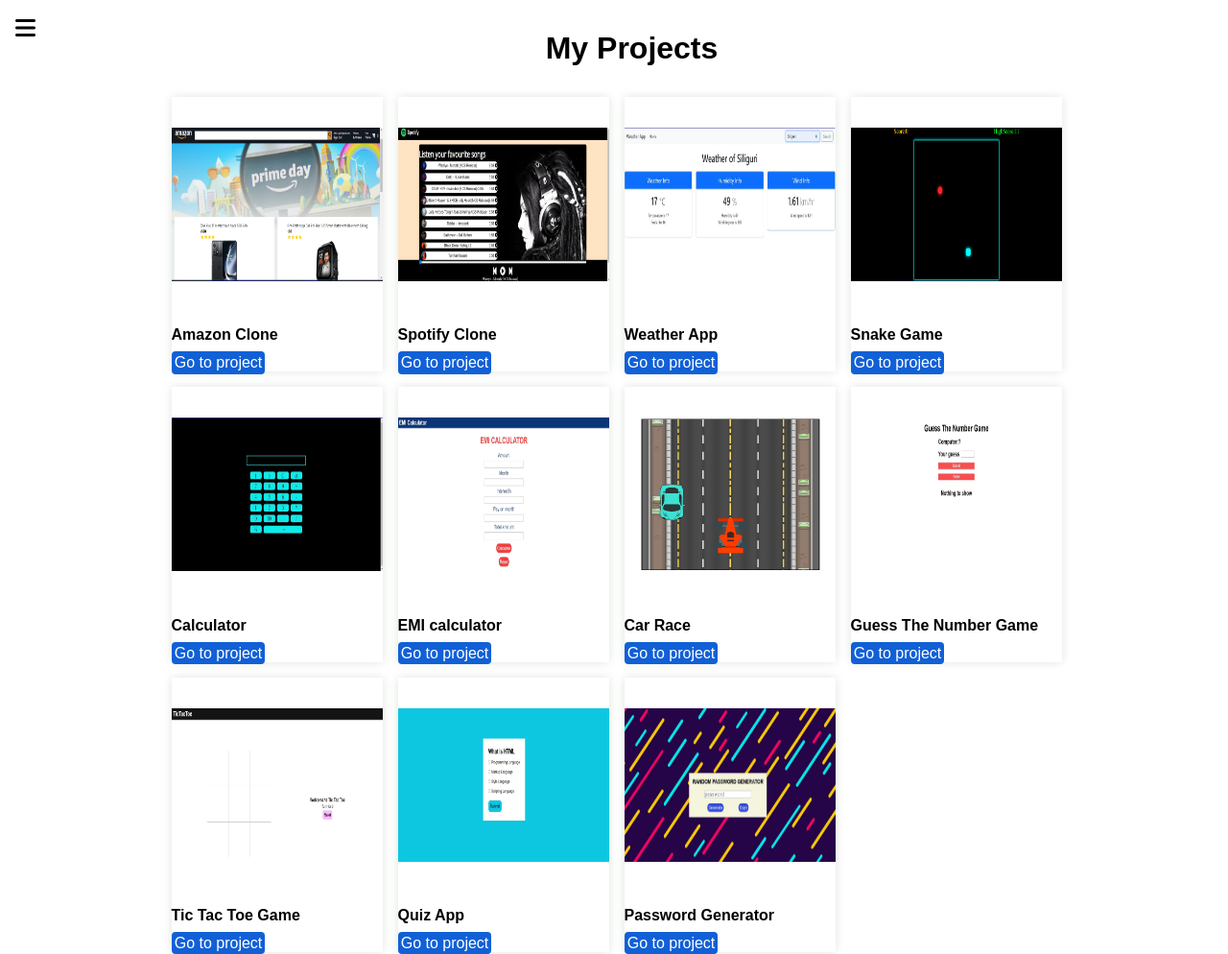
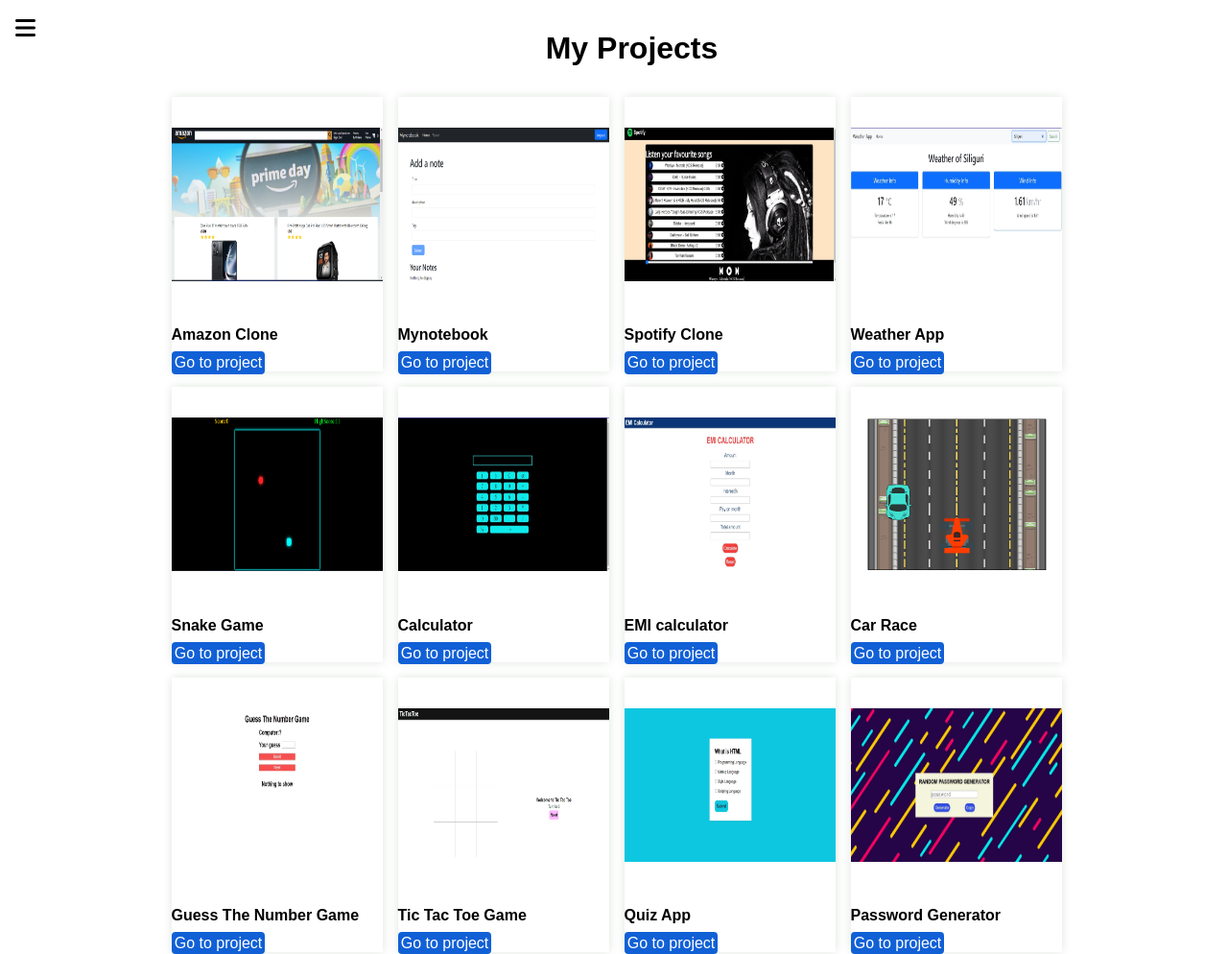
Before and after one commit to SumitSaha10/Practice-Portfolio, a plain HTML site: page projects.html in a window 1280 px wide. Shown: the whole page at 96% size. Drawn offline with Linux system fonts and the light colour scheme; a web font is replaced by a local one.

Commit message:
mynotebook project added

```diff
--- a/projects.html
+++ b/projects.html
@@ -34,6 +34,11 @@
                         <img src="./images/amazon.png" alt="picture of card">
                         <h4 class="title">Amazon Clone</h4>
                         <a href="https://clone-cabff.web.app/" target="_blank">Go to project</a>
+                    </div>
+                    <div class="card">
+                        <img src="./images/mynotebook.png" alt="picture of card">
+                        <h4 class="title">Mynotebook</h4>
+                        <a href="https://mynotebook-wllx.onrender.com/" target="_blank">Go to project</a>
                     </div>
                     <div class="card">
                         <img src="./images/spotify.jpg" alt="picture of card">
```
Also changed, not shown: images/mynotebook.png (added).
